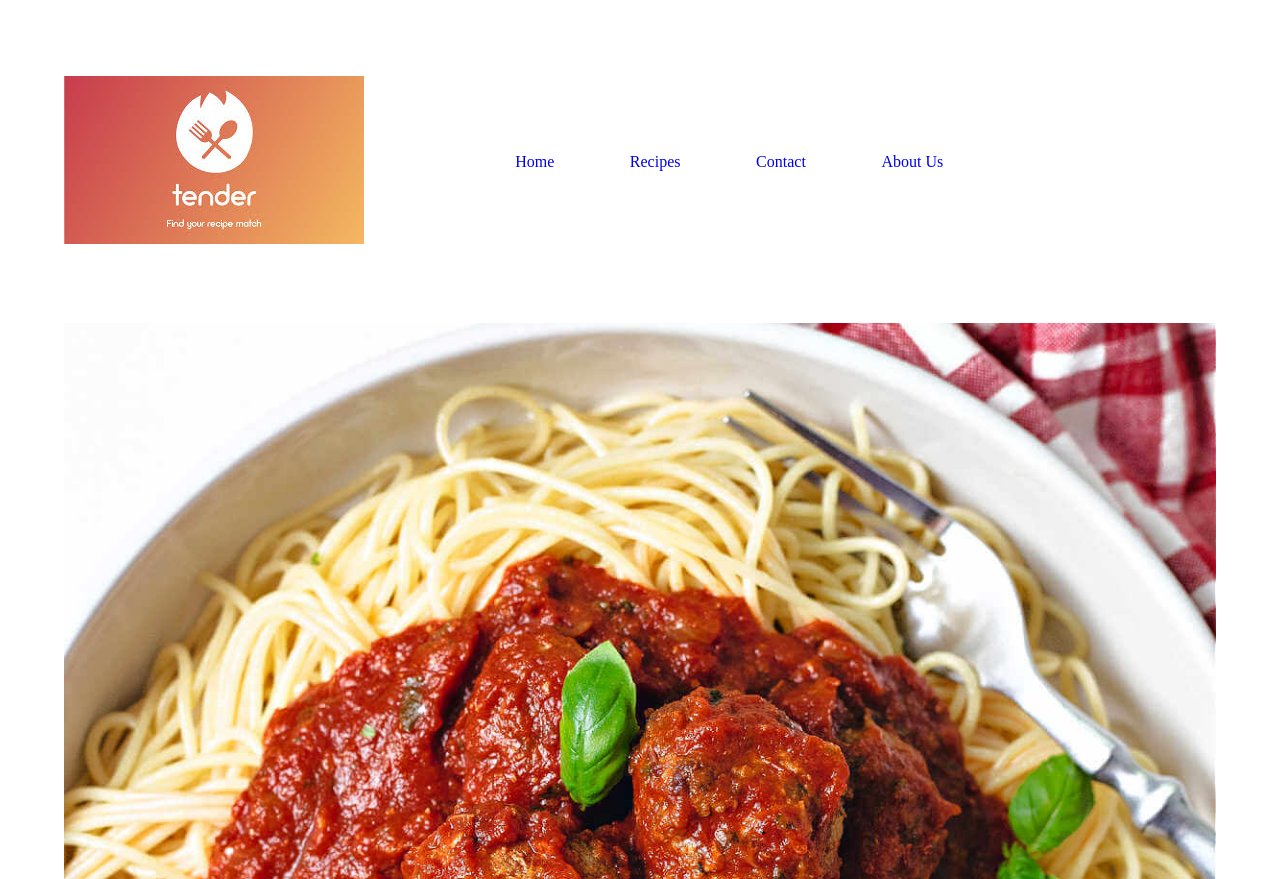
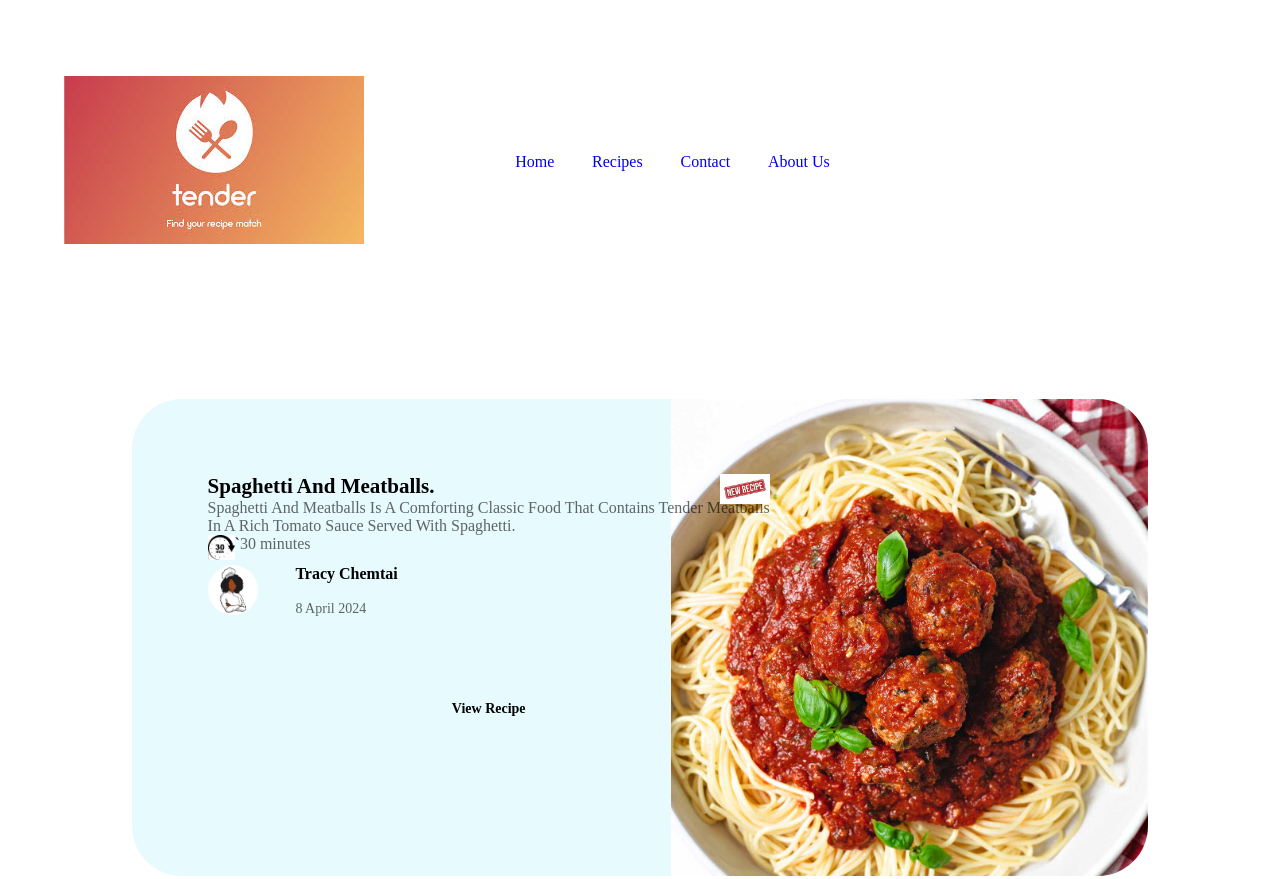
Before and after one commit to tracychemtai/Phase-1-Project, a plain HTML site: page index.html in a window 1280 px wide. Shown: the top 879 px of the page. Drawn offline with Linux system fonts and the light colour scheme.

Commit message:
adds style for hero section

```diff
--- a/index.html
+++ b/index.html
@@ -17,7 +17,7 @@
         </a>
         <div class="toggleMenu" onclick="toggleMenu();"></div>
         <nav class="navigation row">
-            <ul class="primaryvlinks row">
+            <ul class="primary-links row">
                 <li><a href="#">Home</a></li>
                 <li><a href="#">Recipes</a></li>
                 <li><a href="#">Contact</a></li>
@@ -32,16 +32,36 @@
         <div class="container row">
             <div class="hero content">
                 <div class="content">
-                    <div class="recipe"><img src="./images/img 3.jpg" alt="Trending Recipes"></div>
+                    <div class="content">
+                        <div class="recipe img"><img src="images/img 20.jpg" alt="Trending Recipe">
                             <h1>Spaghetti and Meatballs.</h1>
-                    <p>Spaghetti and meatballs is a comforting classic food that contains tender meatballs in a rich
-                        tomato sauce served with spaghetti.</p>
+                            <p>Spaghetti and meatballs is a comforting classic food that contains tender meatballs <br>
+                                in a rich  tomato sauce served with spaghetti.</p>
 
-                    <div class="Time">
-                        <img src="./images/img 4.jpg" alt="Time">
                         </div>
+
+
+                        <div class="time-row">
+                            <div class="row">
+                                <img src="images/img 4.jpg" alt="30 minutes">`
+                                <p>30 minutes</p>
+                            </div>
+                        </div>
+                        <div class="profile btn row">
+                            <div class="profile row">
+                                <div class="p-img row"><img src="images/img 21.jpg" alt="Chef"></div>
+                                <div class="column">
+                                    <h6>Tracy Chemtai</h6>
+                                    <p>8 April 2024</p>
+                                </div>
+
+                            </div>
+
+                        </div>
+                    </div>
+
                     <div class="hero btn row">
-                        <a href="https://youtu.be/s_oG46LTyLI">View Recipes</a>
+                        <a href="https://youtu.be/s_oG46LTyLI">View Recipe</a>
                     </div>
 
                 </div>
@@ -114,73 +134,41 @@
                 <a href="a" class="card">
                     <img src="./images/img 11.jpg" alt="Burger">
                     <h5>Big and Juicy Beef Cheeseburger</h5>
-
-                    <div class="Time">
-                        <img src="./images/img 4.jpg" alt="Time">
-                    </div>
                 </a>
 
                 <a href="a" class="card">
                     <img src="./images/img 12.jpg" alt="Rice and Beef Stew">
                     <h5> Spicy Rice and Beef Stew</h5>
-
-                    <div class="Time">
-                        <img src="./images/img 4.jpg" alt="Time">
-                    </div>
                 </a>
 
                 <a href="a" class="card">
                     <img src="./images/img 13.jpeg" alt="Lasagna">
                     <h5> Lasagna</h5>
-
-                    <div class="Time">
-                        <img src="./images/img 4.jpg" alt="Time">
-                    </div>
                 </a>
 
                 <a href="a" class="card">
                     <img src="./images/img 14.jpeg" alt="Steak">
                     <h5> Steak</h5>
-
-                    <div class="Time">
-                        <img src="./images/img 4.jpg" alt="Time">
-                    </div>
                 </a>
 
                 <a href="a" class="card">
                     <img src="./images/img 15.jpeg" alt="Pancakes">
                     <h5> Chocolate Chip Pancakes </h5>
-
-                    <div class="Time">
-                        <img src="./images/img 4.jpg" alt="Time">
-                    </div>
                 </a>
 
                 <a href="a" class="card">
                     <img src="./images/img 16.jpg" alt="Cinammon Oats">
                     <h5> Cinammon Oats </h5>
-
-                    <div class="Time">
-                        <img src="./images/img 4.jpg" alt="Time">
-                    </div>
                 </a>
 
                 <a href="a" class="card">
                     <img src="./images/img 17.jpeg" alt="Biscoff Tiramisu">
                     <h5> Biscoff Tiramisu </h5>
-
-                    <div class="Time">
-                        <img src="./images/img 4.jpg" alt="Time">
-                    </div>
                 </a>
 
                 <a href="a" class="card">
                     <img src="./images/img 18.jpg" alt="Chocolate Cake">
                     <h5> Chocolate Cake </h5>
-
-                    <div class="Time">
-                        <img src="./images/img 4.jpg" alt="Time">
-                    </div>
                 </a>
 
             </div>
@@ -210,73 +198,41 @@
         <a href="a" class="card">
             <img src="./images/img 11.jpg" alt="Burger">
             <h5>Big and Juicy Beef Cheeseburger</h5>
-
-            <div class="Time">
-                <img src="./images/img 4.jpg" alt="Time">
-            </div>
         </a>
 
         <a href="a" class="card">
             <img src="./images/img 12.jpg" alt="Rice and Beef Stew">
             <h5> Spicy Rice and Beef Stew</h5>
-
-            <div class="Time">
-                <img src="./images/img 4.jpg" alt="Time">
-            </div>
         </a>
 
         <a href="a" class="card">
             <img src="./images/img 13.jpeg" alt="Lasagna">
             <h5> Lasagna</h5>
-
-            <div class="Time">
-                <img src="./images/img 4.jpg" alt="Time">
-            </div>
         </a>
 
         <a href="a" class="card">
             <img src="./images/img 14.jpeg" alt="Steak">
             <h5> Steak</h5>
-
-            <div class="Time">
-                <img src="./images/img 4.jpg" alt="Time">
-            </div>
         </a>
 
         <a href="a" class="card">
             <img src="./images/img 15.jpeg" alt="Pancakes">
             <h5> Chocolate Chip Pancakes </h5>
-
-            <div class="Time">
-                <img src="./images/img 4.jpg" alt="Time">
-            </div>
         </a>
 
         <a href="a" class="card">
             <img src="./images/img 16.jpg" alt="Cinammon Oats">
             <h5> Cinammon Oats </h5>
-
-            <div class="Time">
-                <img src="./images/img 4.jpg" alt="Time">
-            </div>
         </a>
 
         <a href="a" class="card">
             <img src="./images/img 17.jpeg" alt="Biscoff Tiramisu">
             <h5> Biscoff Tiramisu </h5>
-
-            <div class="Time">
-                <img src="./images/img 4.jpg" alt="Time">
-            </div>
         </a>
 
         <a href="a" class="card">
             <img src="./images/img 18.jpg" alt="Chocolate Cake">
             <h5> Chocolate Cake </h5>
-
-            <div class="Time">
-                <img src="./images/img 4.jpg" alt="Time">
-            </div>
         </a>
     </section>
     <!-- End Try -->
--- a/style.css
+++ b/style.css
@@ -1,18 +1,18 @@
 @import url('https://fonts.googleapis.com/css2?family=EB+Garamond:ital,wght@0,400..800;1,400..800&display=swap');
 
-body{
-    --cl-1--:#fff;
-    --cl-2--:#000 v;
-    --cl-3--:#ff7426;
-    --cl-4--:#e7fafe;
-    --cl-5--:linear-gradient(180deg, rgba(231, 249, 253,0)0%, #e7f9fd 100%);
-    --cl-6--:rgba(0,0,0,0.6);
-    --cl-7--:rgba(0,0,0,0.05);
-    background:var(--cl-1--) ;
+body {
+    --cl-1--: #fff;
+    --cl-2--: #000 v;
+    --cl-3--: #ff7426;
+    --cl-4--: #e7fafe;
+    --cl-5--: linear-gradient(180deg, rgba(231, 249, 253, 0)0%, #e7f9fd 100%);
+    --cl-6--: rgba(0, 0, 0, 0.6);
+    --cl-7--: rgba(0, 0, 0, 0.05);
+    background: var(--cl-1--);
     margin: 0;
 }
 
-img{
+img {
     max-width: 100%;
 }
 
@@ -25,9 +25,9 @@ margin: 0;
 }
 
 a {
-display:inline-block ;
+    display: inline-block;
     text-decoration: none;
-transition:0.3% ease-in-out;
+    transition: 0.3% ease-in-out;
 }
 
 ul {
@@ -36,55 +36,265 @@ padding: 0;
     list-style: none;
 }
 
-.row{
+.row {
     display: flex;
 }
 
-.column{
+.column {
     display: grid;
 }
 
-.container{
+.container {
     max-width: 90%;
     margin: auto;
 }
 
 /* Navigation */
 
-header{
+header {
     align-items: center;
     gap: 2cm;
     padding: 2cm 0;
     fill: var(--cl-2--);
 }
 
-.logo{
+.logo {
     fill: var(--cl-2--);
 }
 
-nav{
-    align-items:center;
+nav {
+    align-items: center;
     flex-grow: 1;
     gap: 2cm;
 }
 
 nav ul {
     align-items: center;
-gap: 2cm;
+    gap: 1cm;
 }
 
-.primary links{
+.primary links {
     margin: auto;
 }
 
-nav a, .footer-content ul a{
+nav a,
+.footer-content ul a {
     font-weight: 500;
     font-size: 16px;
 }
 
-nav a:hover, .footer-content ul a:hover, .footer-links ul a:hover{
-    color:var(--cl-3--) ;
+nav a:hover,
+.footer-content ul a:hover,
+.footer-links ul a:hover {
+    color: var(--cl-3--);
     fill: var(--cl-3--);
 }
 
 /* End Navigation */
+
+
+/* Hero Section */
+.hero {
+    position: relative;
+    margin: 2cm;
+    fill: var(--cl-2--);
+}
+
+.hero::after,
+.hero::before {
+    content: "";
+    position: relative;
+    top: 0;
+    bottom: 0;
+    margin: auto;
+    height: 90%;
+    width: 2.5%;
+    background: var(--cl-4--);
+}
+
+.hero::after {
+    left: 0;
+    border-radius: 0px 50px 50px 0px;
+}
+
+.hero::before {
+    right: 0;
+    border-radius: 50px 0px 0px 50px;
+}
+
+.hero .container {
+    background: url(./images/img\ 3.jpg), var(--cl-4--);
+    background-repeat: no-repeat;
+    background-position: right center;
+    background-size: contain;
+    overflow: hidden;
+    border-radius: 50px;
+}
+
+.hero-content {
+    background: rgba(231, 250, 254, 0.9);
+    padding: 2cm;
+}
+
+.recipe {
+    font-weight: 400;
+    font-size: 14px;
+    text-transform: capitalize;
+    align-items: flex-start;
+    gap: 0.5cm;
+    background: var(--cl-1--);
+    padding: 0.5cm;
+    max-width: 135px;
+    box-shadow: 3px 3px 6px var(--cl-6--);
+    border-radius: 30px;
+    -webkit-border-radius: 30px;
+    -moz-border-radius: 30px;
+    -ms-border-radius: 30px;
+    -moz-border-radius: 30px;
+    position: relative;
+    display: contents;
+    flex-direction: column;
+    text-align: var(--cl-1--);
+    margin-bottom: 5px;
+    overflow: ;
+}
+
+.recipe img {
+    max-width: 50px;
+    position: absolute;
+    top: 0;
+    right: 0;
+    width: 1oopx;
+    height: auto;
+    margin-bottom: 10px;
+    bottom: 0;
+
+}
+
+.hero h1 {
+    font-weight: 600;
+    position: relative;
+    text-transform: capitalize;
+    padding: 0;
+}
+
+p {
+    font-size: 16px;
+    color: var(--cl-6--);
+    font-weight: 300;
+}
+
+
+.time .row {
+    align-items: center;
+    gap: 1cm;
+    display: flex;
+    justify-content: center;
+    flex-direction: column;
+    margin-top: 10px;
+}
+
+.time-row img {
+    width: 27px;
+    height: auto;
+    margin-bottom: 5px;
+
+}
+
+.hero .time .row {
+    background: var(--cl-7--);
+    padding: 0.5cm;
+    border-radius: 30px;
+    -webkit-border-radius: 30px;
+    -moz-border-radius: 30px;
+    -ms-border-radius: 30px;
+    -moz-border-radius: 30px;
+}
+
+.hero.btn a{
+    font-size: 14px;
+    padding: 8px 12px;
+}
+.time p,
+.profile p {
+    font-weight: 500;
+    font-size: 14px;
+    text-transform: capitalize;
+}
+
+.profile-btn {
+    flex-wrap: wrap;
+    align-items: centre;
+    justify-content: space-between;
+    gap: 2cm;
+    padding-top: 4cm;
+    display: flex;
+}
+
+.profile {
+    align-items: center;
+    gap: 1cm;
+}
+
+.profile.row{
+    display: flex;
+    align-items: flex-start;
+}
+
+
+.profile .p-img {
+    max-width: 50px;
+    max-height: 50px;
+    overflow: hidden;
+    border-radius: 50px;
+    -webkit-border-radius: 50px;
+    -moz-border-radius: 50px;
+    -ms-border-radius: 50px;
+    -moz-border-radius: 50px;
+    bottom: 0;
+    left: 0;
+}
+
+.profile img {
+    width: 100%;
+    height: 100%;
+    object-fit: cover;
+}
+
+.hero h6 {
+    font-weight: 700;
+    font-size: 16px;
+    text-transform: capitalize;
+}
+
+.profile .column {
+    gap: 0.5cm;
+}
+
+.hero a,
+.learn a,
+.subscribe-input a {
+    font-weight: 600;
+    font-size: 14px;
+    text-transform: capitalize;
+    color: black ;
+    fill: var(--cl-1--);
+    background: var(--cl-2--);
+    padding: 1.5cm 2.5cm;
+    align-items: center;
+    gap: 1.5cm;
+    border-radius: 15px;
+    -webkit-border-radius: 15px;
+    -moz-border-radius: 15px;
+    -ms-border-radius: 15px;
+    -moz-border-radius: 15px;
+}
+
+.hero a:hover,
+.learn a:hover,
+.subscribe-input a:hover{
+    background: var(--cl-3--);
+    box-shadow: 3px 3px 6px var(--cl-6--);
+}
+
+/* End Hero Section */
```
Also changed, not shown: images/img 20.jpg (added), images/img 21.jpg (added). Lines whose indentation alone changed are shown as unchanged.
